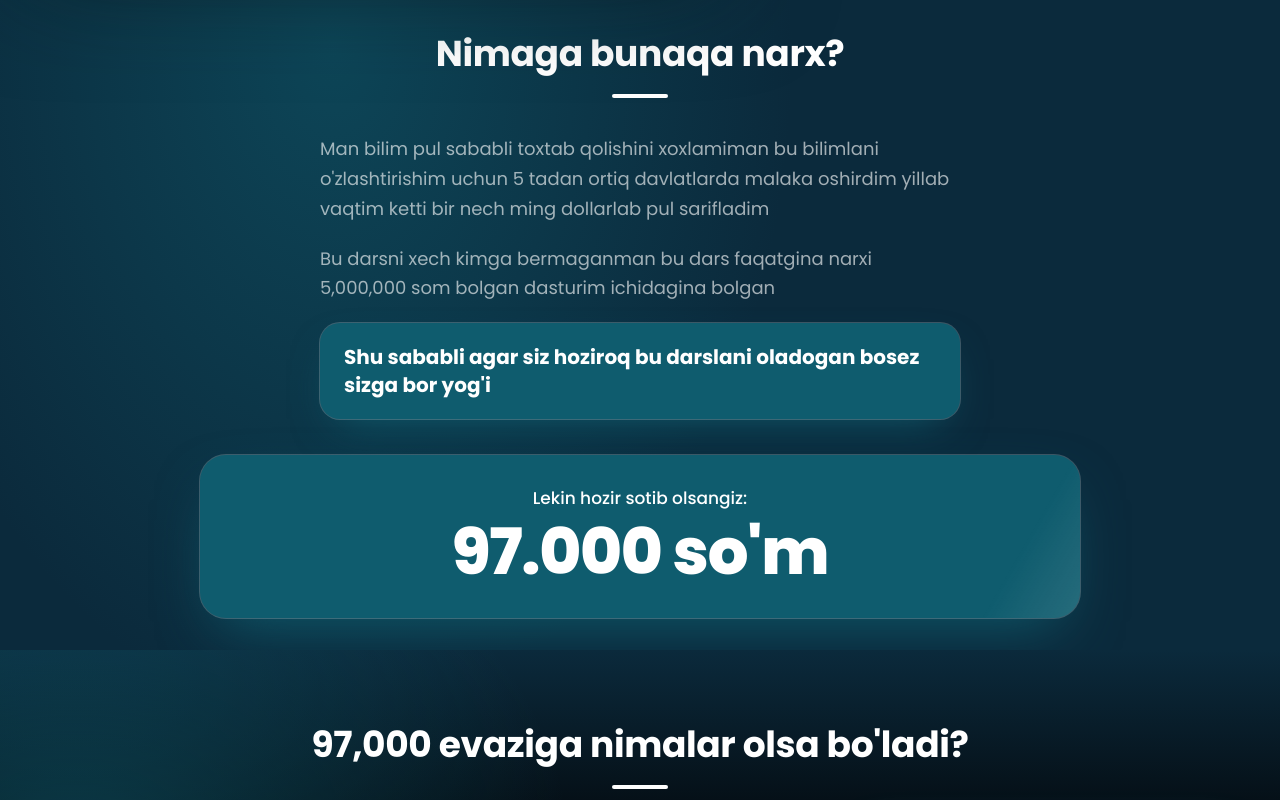
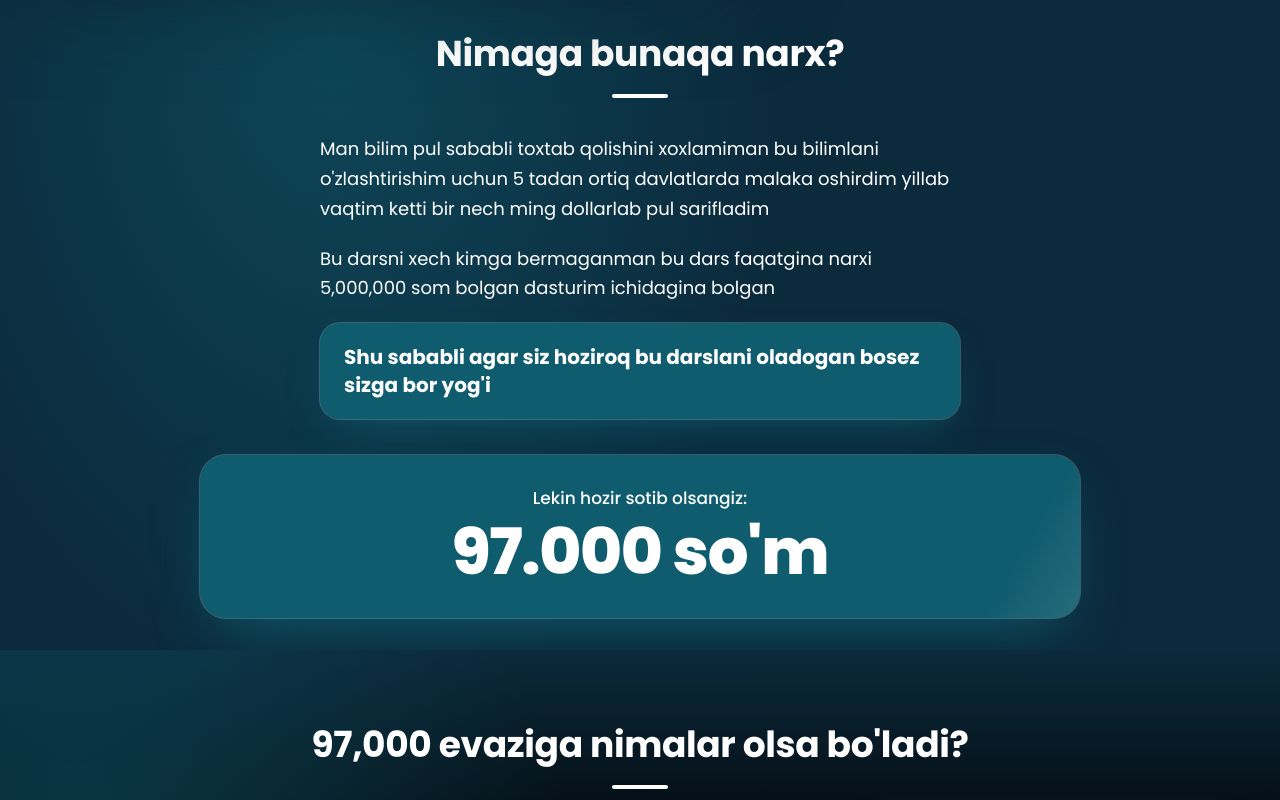
Before and after one commit to theyouseff/Tripwire---sayt, a plain HTML site: page index.html in a window 1280 px wide. Shown: the part 2000-2800 px from the top of the page. Drawn offline with Linux system fonts and the light colour scheme.

Commit message:
Katta matn rangi aniq oq (specificity tuzatildi)
Co-Authored-By: Claude Sonnet 5.5 <noreply@anthropic.com>

```diff
--- a/index.html
+++ b/index.html
@@ -561,6 +561,7 @@
   .now-link:hover { transform: translateY(-3px); box-shadow: 0 0 0 1px var(--white-20), 0 30px 70px -20px var(--teal); }
   .story-big { max-width: 880px; margin: 44px auto 0; font-size: clamp(19px, 2.1vw, 26px); line-height: 1.6; color: var(--white); }
   .story-big p + p { margin-top: 26px; }
+  .story.story-big, .story.story-big p { color: #fff; }
   .story-big .hl { font-size: clamp(22px, 2.6vw, 32px); line-height: 1.4; padding: 28px 32px; border-radius: 26px; }
   .story-end { margin-top: 44px; font-weight: 700; }
   .story { margin-top: 36px; max-width: 640px; margin-left: auto; margin-right: auto; font-size: 18px; line-height: 1.65; color: var(--white-60); }
```
